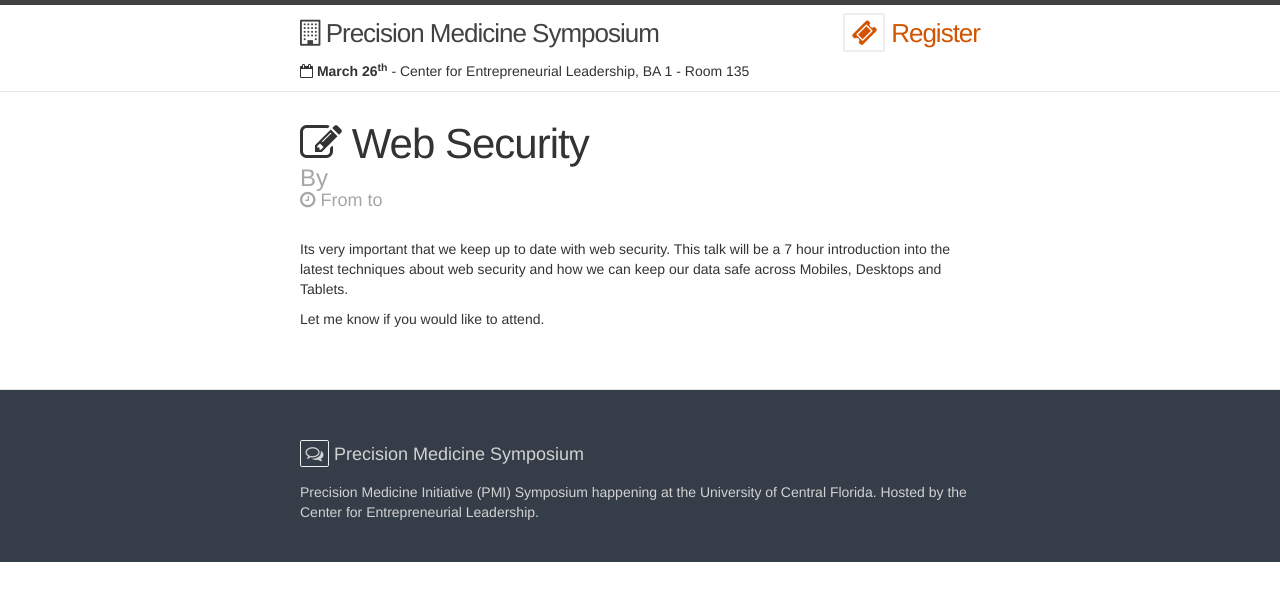
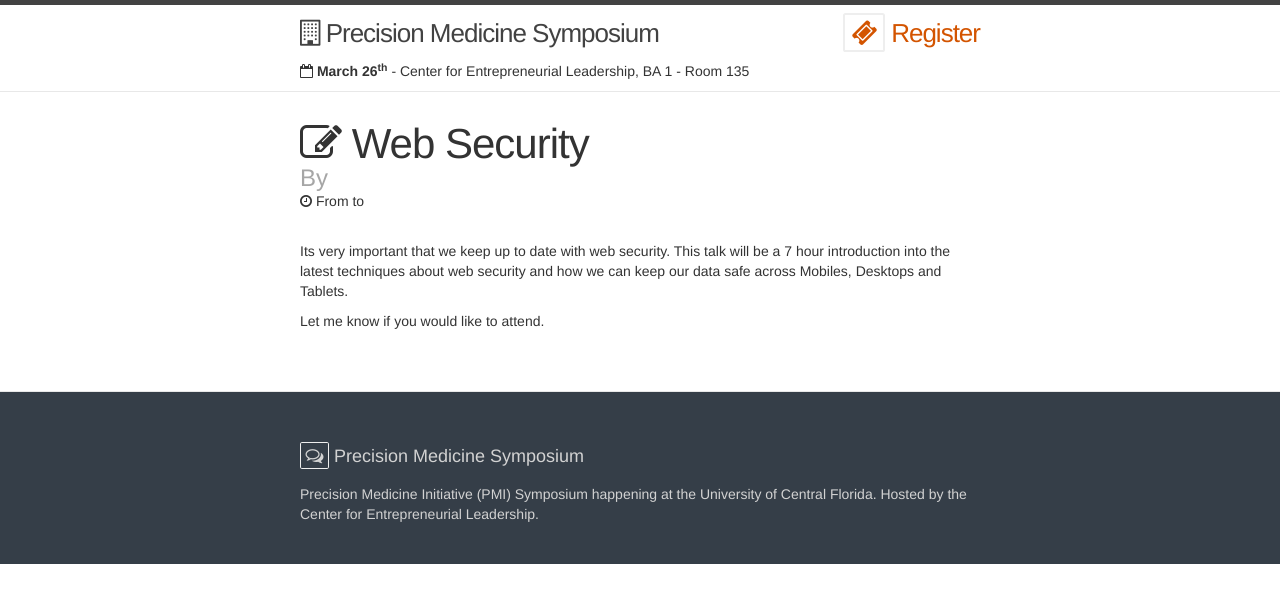
Before and after one commit to dhillonv10/pmi, a Jekyll site: the page built from _posts/2016-04-28-web-security.md, in a window 1280 px wide. Shown: the top 603 px of the page. Built offline with Jekyll 4.4.1, drawn with Linux system fonts in a browser that asks for light colours; nearby versions of some CDN libraries.

```diff
--- a/_layouts/post.html
+++ b/_layouts/post.html
@@ -11,7 +11,7 @@
 
     <h3 class="post-organisers-name">By {{organiser.name}}</h3>
 
-    <h4 class="post-time"><i class="fa fa-clock-o"></i> From {{ page.start_time}} to {{page.end_time }}</h4>
+    <p><i class="fa fa-clock-o"></i> From {{ page.start_time}} to {{page.end_time }}</p>
   </header>
 
     <div class="post-content" itemprop="articleBody">
```
